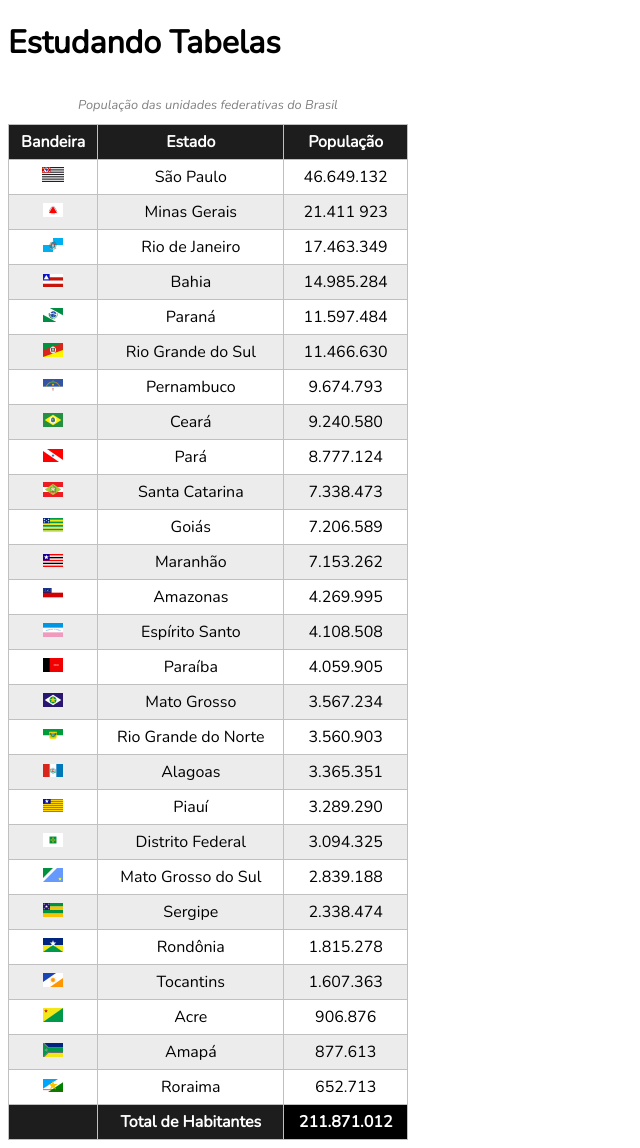
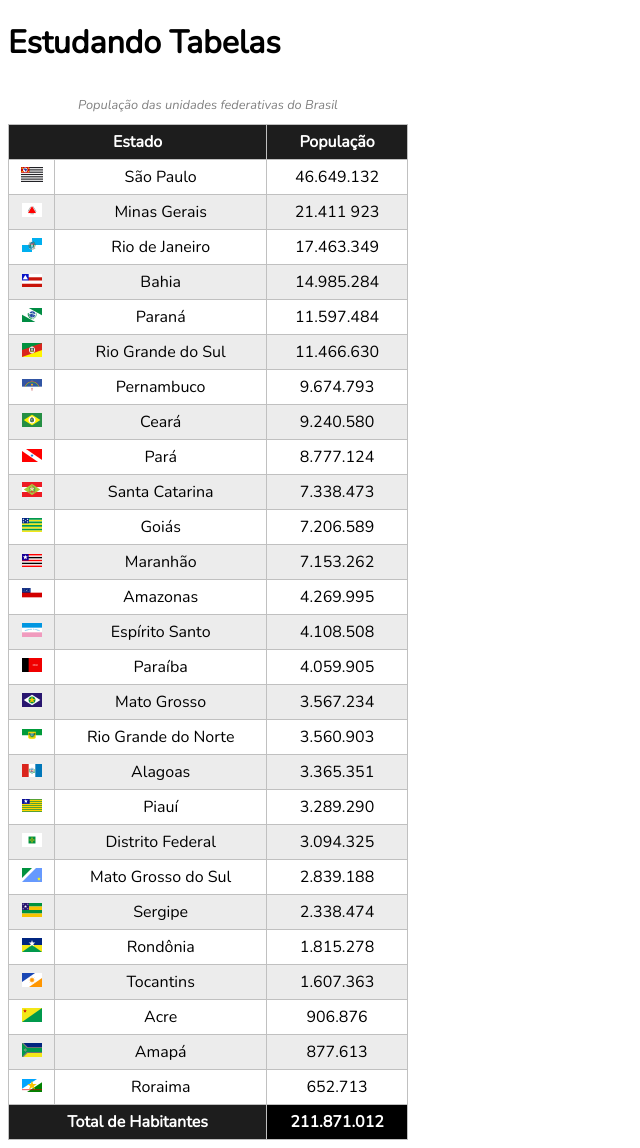
Before and after one commit to rangelfn/tabela-populacao-brasil, a plain HTML site: page index.html in a window 1280 px wide. Shown: the whole page, without its empty margins (0-640 px from the left). Drawn offline with nearby package versions, Linux system fonts and the light colour scheme.

Commit message:
Update index.html

```diff
--- a/index.html
+++ b/index.html
@@ -15,8 +15,7 @@
             <caption>População das unidades federativas do Brasil</caption>
             <thead>
                <tr>
-                   <th scope="col">Bandeira</th>
-                   <th scope="col">Estado</th>
+                   <th scope="col" colspan="2">Estado</th>
                    <th scope="col">População</th>
                </tr>
             </thead>
@@ -159,8 +158,7 @@
             </tbody>
             <tfoot>
                 <tr>
-                    <th></th>
-                    <th scope="row">Total de Habitantes</th>
+                    <th scope="row" colspan="2">Total de Habitantes</th>
                     <td><strong>211.871.012</strong></td>
                 </tr>
             </tfoot>
```
